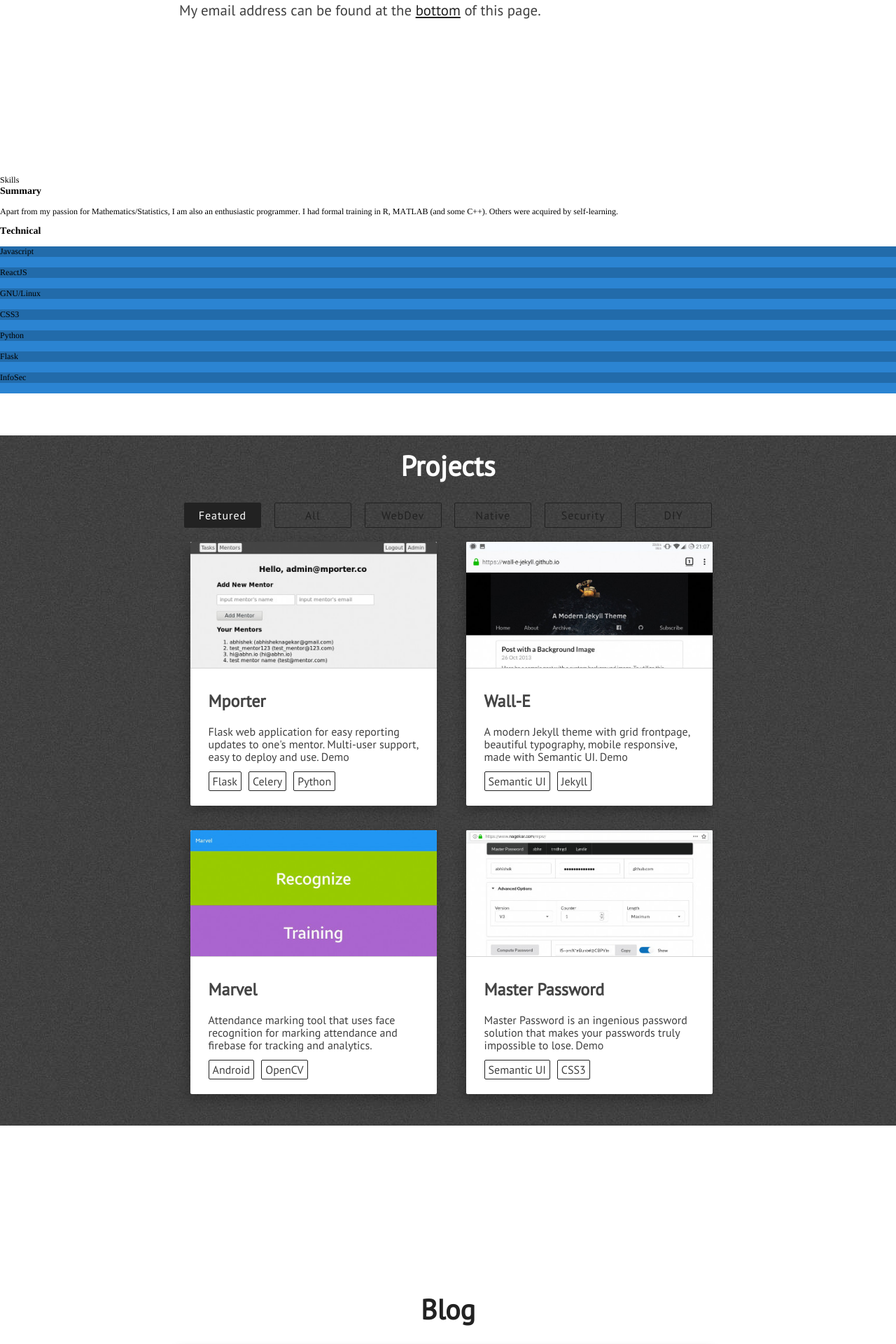
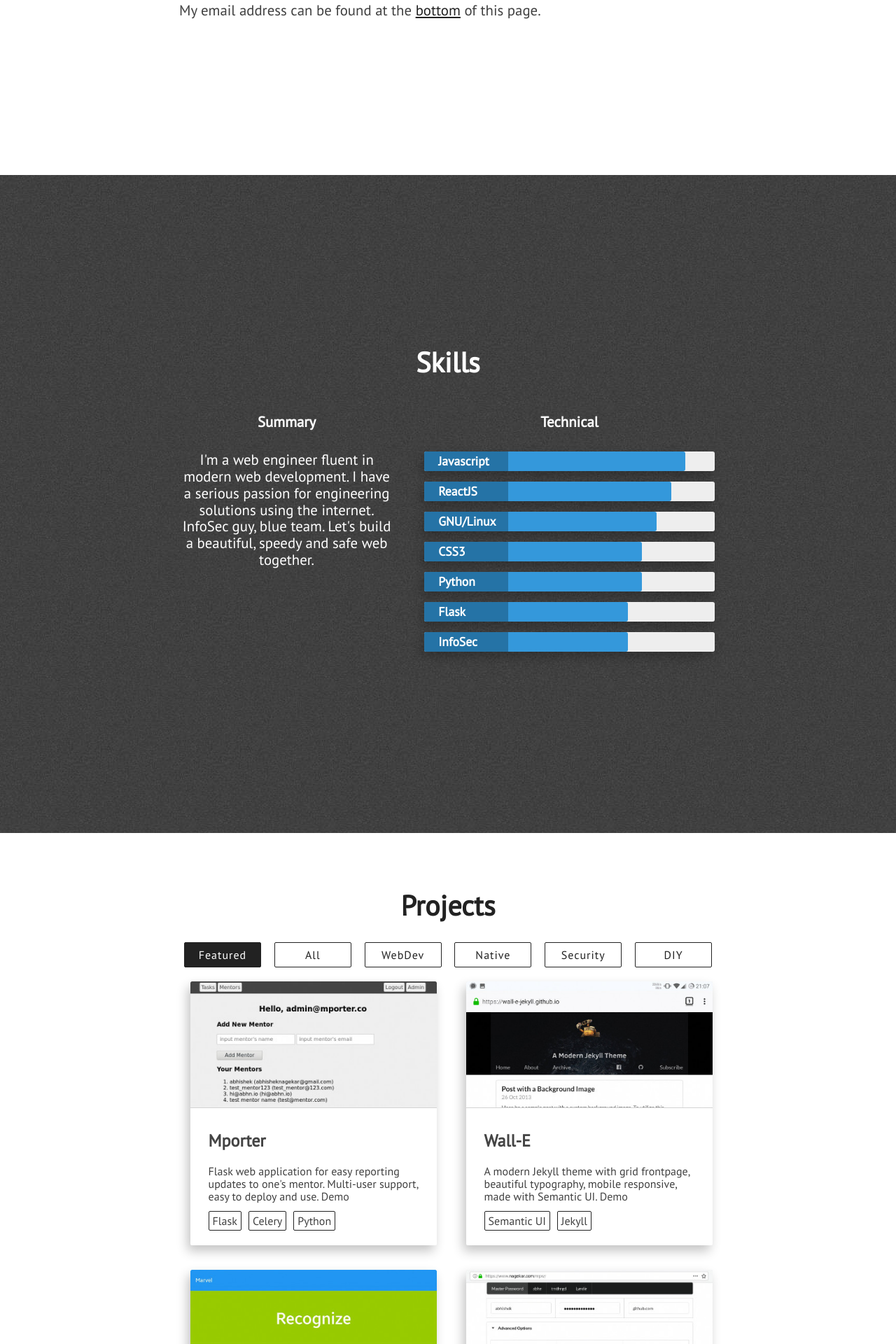
Before and after one commit to nguyendangson/sondangnguyen, a Jekyll site: the page built from index.html, in a window 1280 px wide. Shown: the part 1710-3630 px from the top of the page at 70% size. Built offline with Jekyll 4.4.1, drawn with Linux system fonts in a browser that asks for light colours; nearby versions of some CDN libraries; some of the changed text lies outside the part shown.

Commit message:
my github.io

```diff
--- a/_includes/extra.html
+++ b/_includes/extra.html
@@ -1,23 +1,39 @@
-<!DOCTYPE html PUBLIC "-//W3C//DTD HTML 4.01//EN" "http://www.w3.org/TR/html4/strict.dtd">
-<html>
-<head>
-  <meta http-equiv="Content-Type" content="text/html; charset=utf-8">
-  <meta http-equiv="Content-Style-Type" content="text/css">
-  <title></title>
-  <meta name="Generator" content="Cocoa HTML Writer">
-  <meta name="CocoaVersion" content="2113.3">
-  <style type="text/css">
-    p.p1 {margin: 0.0px 0.0px 0.0px 0.0px; font: 12.0px Times; color: #000000; -webkit-text-stroke: #000000}
-    p.p2 {margin: 0.0px 0.0px 12.0px 0.0px; font: 12.0px Times; color: #000000; -webkit-text-stroke: #000000}
-    span.s1 {font-kerning: none}
-    span.s2 {text-decoration: underline ; font-kerning: none; color: #0000e3; -webkit-text-stroke: 0px #0000e3}
-  </style>
-</head>
-<body>
-<p class="p1"><span class="s1">Contact</span></p>
-<p class="p2"><span class="s1">My Rice email address is <a href="mailto:%7B%7B%20site.email%20%7D%7D"><span class="s2">{{ site.email }}</span></a>. For networking and collaboration, you can add me on [LinkedIn]{https://www.linkedin.com/in/namnguyenrice23/}</span></p>
-<p class="p2"><span class="s1">My resume is available here: <a href="file:///Users/nam-h-nguyen/Documents/GitHub/hoainamnguyen94.github.io/_includes/%7B%7B%20site.blog_url%20%7D%7D/resume/resume.pdf"><span class="s2">PDF</span></a>, <a href="file:///Users/nam-h-nguyen/Documents/GitHub/hoainamnguyen94.github.io/_includes/%7B%7B%20site.blog_url%20%7D%7D/resume/resume.docx"><span class="s2">DOC</span></a><span class="Apple-converted-space"> </span></span></p>
-<p class="p1"><span class="s1"><br>
-</span></p>
-</body>
-</html>
+<div class="section-wrapper">
+    <section class="section extra" id="extra">
+        <div>
+            <div class="section-heading" id="chat-text">Contact</div>
+            <p class="paragraph-text justify-text">
+                I'd love to hear from you! I'm open to collaborations, especially on open source projects. Interesting work opportunity? Shoot. Just want to have a coffee and talk about stars, cars or Pokémon? Awesome.
+            </p>
+            <p class="paragraph-text justify-text">
+                Please feel free to write to me for anything: <a href="mailto:{{ site.email }}">{{ site.email }}</a> (<a href="https://www.nagekar.com/publickey.abhishek@nagekar.com.asc">PGP Key</a>). It might take me a day to get back, but rest assured, you'll hear from me.
+            </p>
+            <p class="paragraph-text justify-text">
+                My resume is available here: <a href="{{ site.blog_url }}/resume/resume.pdf">PDF</a>, <a href="{{ site.blog_url }}/resume/resume.docx">DOC</a>
+            </p>
+            <div class="extra-links">
+                <span class="hint--bottom bottom-link" aria-label="Email">
+                    <a href="mailto:{{ site.email }}"><i class="head-icon fas fa-envelope"></i></a>
+                </span>
+                <span class="hint--bottom bottom-link" aria-label="PGP Key">
+                    <a href="https://www.nagekar.com/publickey.abhishek@nagekar.com.asc"><i class="head-icon fas fa-key"></i></a>
+                </span>
+                <span class="hint--bottom bottom-link" aria-label="GitHub">
+                    <a href="https://github.com/{{ site.github_username }}"><i class="head-icon fab fa-github"></i></a>
+                </span>
+                <span class="hint--bottom bottom-link" aria-label="Web Blog">
+                    <a href="{{ site.blog_url }}"><i class="head-icon fas fa-rss"></i></a>
+                </span>
+                <span class="hint--bottom bottom-link" aria-label="Keybase">
+                    <a href="https://keybase.io/{{ site.keybase_username }}"><i class="head-icon fab fa-keybase"></i></a>
+                </span>
+                <!-- <span class="hint--bottom bottom-link" aria-label="Reddit">
+                    <a href="https://www.reddit.com/u/{{ site.reddit_username }}"><i class="head-icon fab fa-reddit"></i></a>
+                </span>
+                <span class="hint--bottom bottom-link" aria-label="Twitter">
+                    <a href="https://twitter.com/{{ site.twitter_username }}"><i class="head-icon fab fa-twitter"></i></a>
+                </span> -->
+            </div>
+        </div>
+    </section>
+</div>
--- a/_includes/head.html
+++ b/_includes/head.html
@@ -16,5 +16,5 @@
     <link rel="stylesheet" href="assets/css/main.css"/>
     <link rel="stylesheet" href="assets/css/card.css"/>
     <link rel="shortcut icon" href="assets/images/favicon.ico" />
-    <meta name="description" content="Portfolio - Abhishek Nagekar | Full stack web development, open source and information security">
+    <meta name="description" content="Personal website - Nam H Nguyen | PhD student in Statistics, Rice University">
 </head>
--- a/_includes/skills.html
+++ b/_includes/skills.html
@@ -1,37 +1,57 @@
-<!DOCTYPE html PUBLIC "-//W3C//DTD HTML 4.01//EN" "http://www.w3.org/TR/html4/strict.dtd">
-<html>
-<head>
-  <meta http-equiv="Content-Type" content="text/html; charset=utf-8">
-  <meta http-equiv="Content-Style-Type" content="text/css">
-  <title></title>
-  <meta name="Generator" content="Cocoa HTML Writer">
-  <meta name="CocoaVersion" content="2113.3">
-  <style type="text/css">
-    p.p1 {margin: 0.0px 0.0px 0.0px 0.0px; font: 12.0px Times; color: #000000; -webkit-text-stroke: #000000}
-    p.p3 {margin: 0.0px 0.0px 12.0px 0.0px; font: 12.0px Times; color: #000000; -webkit-text-stroke: #000000}
-    p.p4 {margin: 0.0px 0.0px 0.0px 0.0px; font: 12.0px Times; color: #000000; -webkit-text-stroke: #000000; background-color: #226baa}
-    p.p5 {margin: 0.0px 0.0px 0.0px 0.0px; font: 12.0px Times; color: #000000; -webkit-text-stroke: #000000; background-color: #2b84d2; min-height: 14.0px}
-    span.s1 {font-kerning: none}
-  </style>
-</head>
-<body>
-<p class="p1"><span class="s1">Skills</span></p>
-<h3 style="margin: 0.0px 0.0px 14.0px 0.0px; font: 14.0px Times; color: #000000; -webkit-text-stroke: #000000"><span class="s1"><b>Summary</b></span></h3>
-<p class="p3"><span class="s1">Apart from my passion for Mathematics/Statistics, I am also an enthusiastic programmer. I had formal training in R, MATLAB (and some C++). Others were acquired by self-learning.<span class="Apple-converted-space"> </span></span></p>
-<h3 style="margin: 0.0px 0.0px 14.0px 0.0px; font: 14.0px Times; color: #000000; -webkit-text-stroke: #000000"><span class="s1"><b>Technical</b></span></h3>
-<p class="p4"><span class="s1">Javascript</span></p>
-<p class="p5"><span class="s1"></span><br></p>
-<p class="p4"><span class="s1">ReactJS</span></p>
-<p class="p5"><span class="s1"></span><br></p>
-<p class="p4"><span class="s1">GNU/Linux</span></p>
-<p class="p5"><span class="s1"></span><br></p>
-<p class="p4"><span class="s1">CSS3</span></p>
-<p class="p5"><span class="s1"></span><br></p>
-<p class="p4"><span class="s1">Python</span></p>
-<p class="p5"><span class="s1"></span><br></p>
-<p class="p4"><span class="s1">Flask</span></p>
-<p class="p5"><span class="s1"></span><br></p>
-<p class="p4"><span class="s1">InfoSec</span></p>
-<p class="p5"><span class="s1"></span><br></p>
-</body>
-</html>
+
+<div class="section-wrapper">
+    <section class="section skills" id="skills">
+        <div>
+            <div class="section-heading" id="skills-text">Skills</div>
+
+            <div class="skills-grid">
+                <div class="what-i-do">
+                    <h3 class="center-align skills-subsection">Summary</h3>
+                    <p class="paragraph-text center-align">
+                        I'm a web engineer fluent in modern web development. I have a serious passion for engineering solutions using the internet. InfoSec guy, blue team. Let's build a beautiful, speedy and safe web together.
+                    </p>
+                </div>
+                <div class="technical-skills">
+                    <h3 class="center-align skills-subsection">Technical</h3>
+                    <div class="progress-bars">
+                        <div class="skillbar clearfix " data-percent="90%">
+                            <div class="skillbar-title" style="background: #2980b9;"><span>Javascript</span></div>
+                            <div class="skillbar-bar" style="background: #3498db;"></div>
+                        </div> <!-- End Skill Bar -->
+
+                        <div class="skillbar clearfix " data-percent="85%">
+                            <div class="skillbar-title" style="background: #2980b9;"><span>ReactJS</span></div>
+                            <div class="skillbar-bar" style="background: #3498db;"></div>
+                        </div> <!-- End Skill Bar -->
+
+                        <div class="skillbar clearfix " data-percent="80%">
+                            <div class="skillbar-title" style="background: #2980b9;"><span>GNU/Linux</span></div>
+                            <div class="skillbar-bar" style="background: #3498db"></div>
+                        </div> <!-- End Skill Bar -->
+
+
+                        <div class="skillbar clearfix " data-percent="75%">
+                            <div class="skillbar-title" style="background: #2980b9;"><span>CSS3</span></div>
+                            <div class="skillbar-bar" style="background: #3498db;"></div>
+                        </div> <!-- End Skill Bar -->
+
+                        <div class="skillbar clearfix " data-percent="75%">
+                            <div class="skillbar-title" style="background: #2980b9;"><span>Python</span></div>
+                            <div class="skillbar-bar" style="background: #3498db;"></div>
+                        </div> <!-- End Skill Bar -->
+
+                        <div class="skillbar clearfix " data-percent="70%">
+                            <div class="skillbar-title" style="background: #2980b9"><span>Flask</span></div>
+                            <div class="skillbar-bar" style="background: #3498db;"></div>
+                        </div> <!-- End Skill Bar -->
+
+                        <div class="skillbar clearfix " data-percent="70%">
+                            <div class="skillbar-title" style="background: #2980b9"><span>InfoSec</span></div>
+                            <div class="skillbar-bar" style="background: #3498db"></div>
+                        </div> <!-- End Skill Bar -->
+                    </div>
+                </div>
+            </div>
+        </div>
+    </section>
+</div>
```
